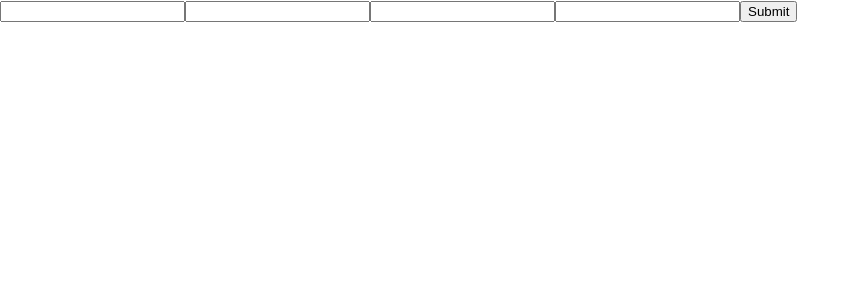
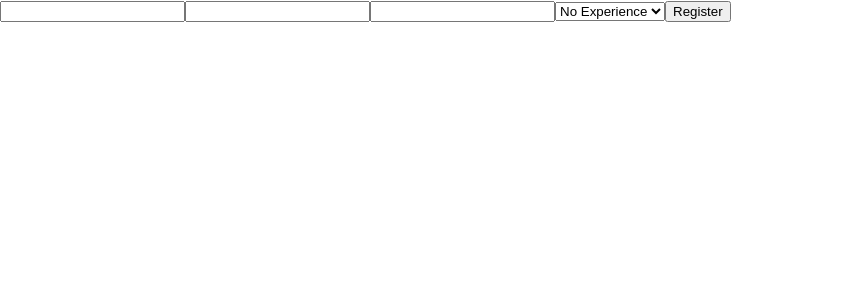
Before and after one commit to Jed1920/testswitch_ui, a React (Create React App) app: page /register in a window 1280 px wide. Shown: the top 300 px of the page, without its empty margins (0-860 px from the left). Built offline with nearby package versions, Linux system fonts and the light colour scheme.

Commit message:
Refactored Register Page

```diff
--- a/src/Register.js
+++ b/src/Register.js
@@ -1,29 +1,66 @@
-import React, { useState } from 'react'
+import React, { useState, useEffect } from 'react'
 import { addApplicantFetch } from './apiFetch'
 
+
+const fetchState = {
+    ERROR: "error",
+    FETCHING: "fetching",
+    COMPLETE: "complete"
+}
+
 export function Register(){
+    const [registerState,setRegisterState]=useState()
+
+    useEffect(() => {},[registerState])
+
+        switch(registerState){
+            case fetchState.ERROR:
+                return <p>Something went wrong, please try again</p>
+            case fetchState.FETCHING:
+                return <div>Sending Application Form</div>
+            case fetchState.COMPLETE:
+                return (<section>
+                            <p>Thank you for submitting an applicaition</p>
+                            <p>We will be in touch shortly about the next steps</p>
+                        </section>)}
+
+    return <RegistrationForm setPageState ={setRegisterState}/>
+}
+
+export function RegistrationForm(props){
+
     const [name,setName]=useState("")
     const [email,setEmail]=useState("")
     const [contactInfo,setContactInfo]=useState("")
     const [experience,setExperience]=useState("")
 
-    function handleSubmit(event){
+    async function handleSubmit(event){
         event.preventDefault()
-        var formData = new FormData
+
+        var formData = new FormData()
         formData.append("name",name)
         formData.append("email",email)
         formData.append("contactInfo",contactInfo)
         formData.append("experience",experience)
-        var jsonResponse = addApplicantFetch(formData)
-        console.log(jsonResponse)
+        try {
+            props.setPageState(fetchState.FETCHING)
+            await addApplicantFetch(formData)
+            props.setPageState(fetchState.COMPLETE)
+        } catch {
+            props.setPageState(fetchState.ERROR)
+        }
     }
-
     return (
     <form onSubmit={handleSubmit}>
         <input type="text" name="Name" onChange={event => setName(event.target.value)}/>
         <input type="text" name="Email" onChange={event => setEmail(event.target.value)}/>
         <input type="text" name="Contact Info" onChange={event => setContactInfo(event.target.value)}/>
-        <input type="text" name="Experience" onChange={event => setExperience(event.target.value)}/>
-        <input type="submit" name="Submit Button"/>
+        <select name="Experience" onChange={event => setExperience(event.target.value)}>
+            <option value="No Experience">No Experience</option>
+            <option value="Beginner">Beginner</option>
+            <option value="Intermediate">Intermediate</option>
+            <option value="Expert">Expert</option>
+        </select>
+        <input type="submit" name="Submit Button" value="Register"/>
     </form>)
 }
--- a/src/apiFetch.js
+++ b/src/apiFetch.js
@@ -2,8 +2,8 @@
 export async function addApplicantFetch(formData){
     var url = "http://localhost:8080/application/add"
     const response = await fetch(url,{
-                                method:"POST",
-                                body:formData
-                            })
-    return await response.json()
+        method:"POST",
+        body:formData
+    })
+    return await response
 }
```
